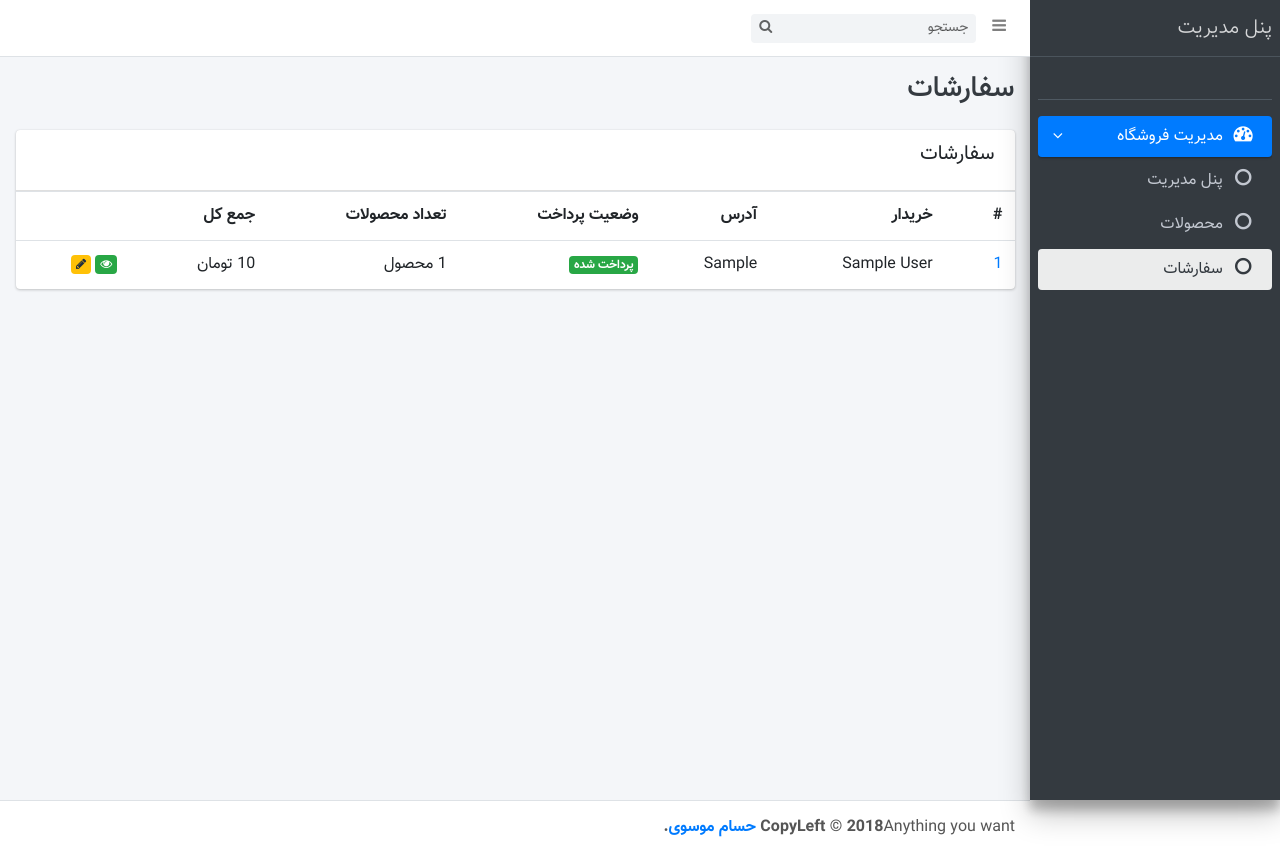
After one commit to AbolfazlAbdi48/entekhab-challenge, a Django app: page /panel/orders/ in a window 1280 px wide. The commit adds this page. Run offline with Django 4.2, Linux system fonts and the light colour scheme; tables that the repository leaves empty hold one stand-in row (values such as "Sample post"); some libraries are stand-ins or nearby versions.

Commit message:
Add: OrderList View & Template

```diff
--- a/product/templates/product/admin/base.html
+++ b/product/templates/product/admin/base.html
@@ -97,7 +97,7 @@ scratch. This page gets rid of all links and provides the needed markup only.
                                     </a>
                                 </li>
                                 <li class="nav-item">
-                                    <a href="#" class="nav-link {% if request.path == '/panel/orders/' %}active{% endif %}">
+                                    <a href="{% url 'product:admin-order-list' %}" class="nav-link {% if request.path == '/panel/orders/' %}active{% endif %}">
                                         <i class="fa fa-circle-o nav-icon"></i>
                                         <p>سفارشات</p>
                                     </a>
--- /dev/null
+++ b/product/templates/product/admin/orders_list.html
@@ -0,0 +1,70 @@
+{% extends 'product/admin/base.html' %}
+{% load humanize %}
+
+{% block title %}
+    پنل مدیریت | سفارشات
+{% endblock %}
+
+{% block body_title %}
+    سفارشات
+{% endblock %}
+
+{% block content %}
+    <div class="col-12">
+        <div class="card">
+            <div class="card-header pb-4">
+                <h3 class="card-title">سفارشات</h3>
+            </div>
+            <div class="card-body table-responsive p-0">
+                <table class="table table-hover">
+                    <tbody>
+                    <tr>
+                        <th>#</th>
+                        <th>خریدار</th>
+                        <th>آدرس</th>
+                        <th>وضعیت پرداخت</th>
+                        <th>تعداد محصولات</th>
+                        <th>جمع کل</th>
+                        <th></th>
+                    </tr>
+                    {% for order in page_obj %}
+                        <tr>
+                            <td>
+                                <a href="#">{{ order.id }}</a>
+                            </td>
+                            <td>
+                                {{ order.user.get_full_name }}
+                            </td>
+                            <td>
+                                {{ order.address.city }}
+                            </td>
+                            <td>
+                                {% if order.is_paid %}
+                                    <span class="badge badge-success">پرداخت شده</span>
+                                {% else %}
+                                    <span class="badge badge-warning">پرداخت نشده</span>
+                                {% endif %}
+                            </td>
+                            <td>{{ order.order_details.count }} محصول</td>
+                            <td>{{ order.total_order_detail_price|intcomma:False }} تومان</td>
+                            <td>
+                                <a href="#">
+                                    <span class="badge badge-success">
+                                        <i class="fa fa-eye"></i>
+                                    </span>
+                                </a>
+                                <a href="">
+                                    <span class="badge badge-warning">
+                                        <i class="fa fa-pencil"></i>
+                                    </span>
+                                </a>
+                            </td>
+                        </tr>
+                    {% endfor %}
+
+                    </tbody>
+                </table>
+            </div>
+        </div>
+    </div>
+{% endblock %}
--- a/product/urls.py
+++ b/product/urls.py
@@ -4,13 +4,15 @@ from .views import (
     AdminProductListView,
     AdminProductCreateView,
     AdminProductUpdateView,
-    AdminProductDeleteView
+    AdminProductDeleteView,
+    AdminOrdersListView
 )
 
 app_name = 'product'
 urlpatterns = [
     path('panel/', admin_home_view, name='admin-home'),
     path('panel/products/', AdminProductListView.as_view(), name='admin-product-list'),
+    path('panel/orders/', AdminOrdersListView.as_view(), name='admin-order-list'),
     path('panel/products/create', AdminProductCreateView.as_view(), name='admin-product-create'),
     path('panel/products/update/<int:pk>', AdminProductUpdateView.as_view(), name='admin-product-update'),
     path('panel/products/delete/<int:pk>', AdminProductDeleteView.as_view(), name='admin-product-delete'),
--- a/product/views.py
+++ b/product/views.py
@@ -4,6 +4,7 @@ from django.shortcuts import render
 from django.urls import reverse_lazy
 from django.views.generic import ListView, CreateView, UpdateView, DeleteView
 
+from core.models import Order
 from product.models import Product
 
 
@@ -35,3 +36,9 @@ class AdminProductDeleteView(DeleteView):
     model = Product
     template_name = 'product/admin/admin_product_delete.html'
     success_url = reverse_lazy('product:admin-product-list')
+
+
+class AdminOrdersListView(ListView):
+    model = Order
+    template_name = 'product/admin/orders_list.html'
+    paginate_by = 20
```
